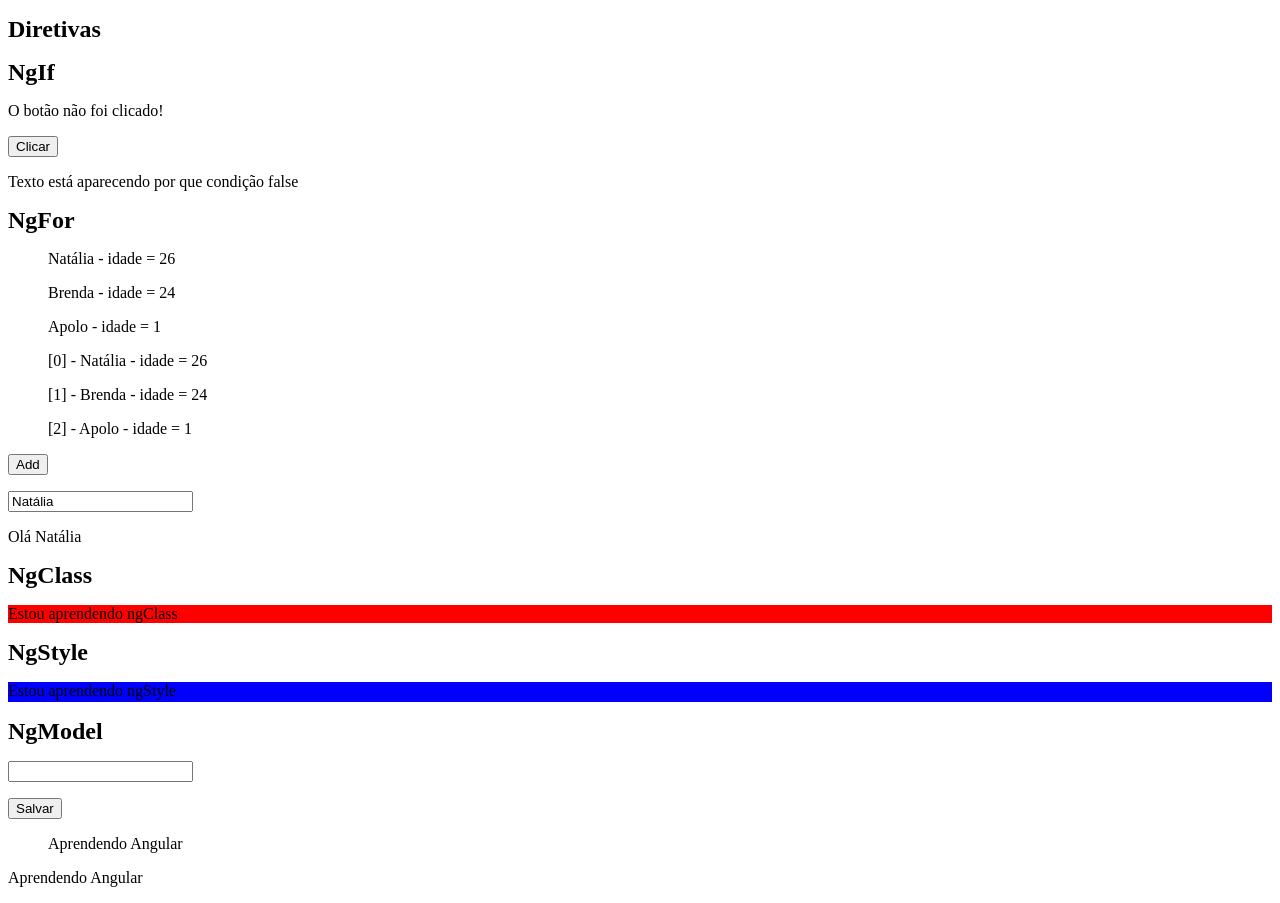
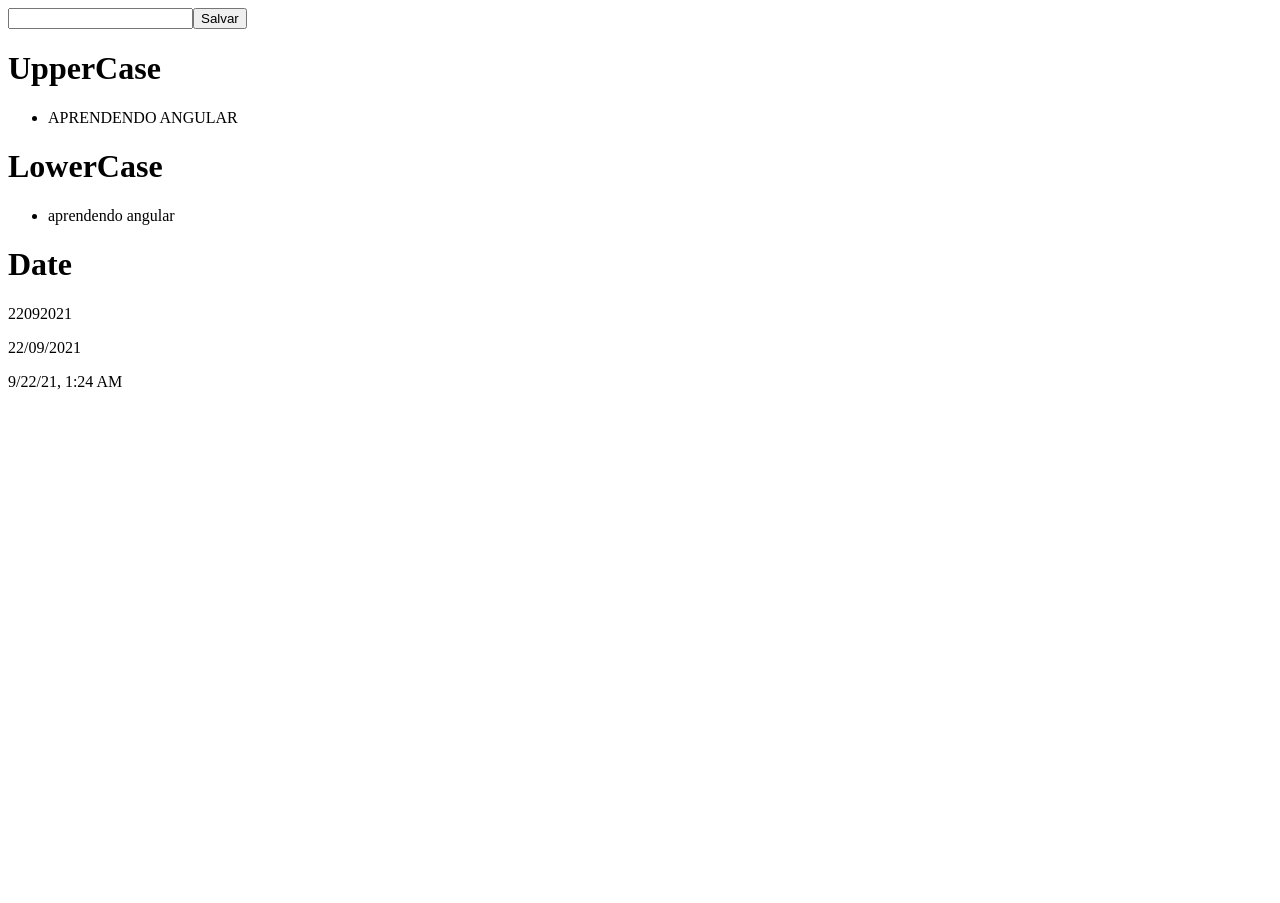
Before and after one commit to natalialuizads/angular, an Angular app: page / in a window 1280 px wide. After the commit the page ends 800 px from the top, so only its background shows below. Built offline with nearby package versions, Linux system fonts and the light colour scheme.

Commit message:
ng-template, ng-content e pipe

```diff
--- a/src/app/app.component.ts
+++ b/src/app/app.component.ts
@@ -2,8 +2,6 @@ import { Component } from '@angular/core';
 
 @Component({
   selector: 'app-root',
-  template: `
-   <app-directives></app-directives>
-  `
+  template: ` <app-pipes><app-pipes> </app-pipes></app-pipes> `,
 })
 export class AppComponent {}
--- a/src/app/app.module.ts
+++ b/src/app/app.module.ts
@@ -7,6 +7,7 @@ import { LifecycleComponent } from './lifecycle/lifecycle.component';
 import { DataBindingComponent } from './data-binding/data-binding.component';
 import { FormsModule } from '@angular/forms';
 import { DirectivesComponent } from './directives/directives.component';
+import { PipesComponent } from './pipes/pipes.component';
 
 @NgModule({
   declarations: [
@@ -15,6 +16,7 @@ import { DirectivesComponent } from './directives/directives.component';
     LifecycleComponent,
     DataBindingComponent,
     DirectivesComponent,
+    PipesComponent,
   ],
   imports: [
     BrowserModule,
--- a/src/app/directives/directives.component.html
+++ b/src/app/directives/directives.component.html
@@ -10,6 +10,7 @@ As diretivas são separadas de algumas formas, como:
 
 <!--
   Diretivas de estruturais
+
   Eles moldam ou remodelam a estrutura do DOM, adicionando, removendo e manipulando os
   elementos do host aos quais estão anexados.
 -->
@@ -88,9 +89,15 @@ As diretivas são separadas de algumas formas, como:
   <li *ngFor="let item of listaTarefa">{{item.tarefa}}</li>
 </ul>
 
-<!-- NgTemplate - Cria um atributo no HTML limpo, não é uma div.
-     Faz verificação com ngIF antes do DOM ser carregado
+<!--
+     NgTemplate - Cria um atributo no HTML limpo, não é uma div.
+     Faz verificação com ngIF antes do DOM ser carregado.
+     Angular define um modelo que não é renderizado por padrão.
 -->
 <ng-template [ngIf]="true" ngFor let-item [ngForOf]="listaTarefa">
   <p>{{item.tarefa}}</p>
 </ng-template>
+
+<!-- NgContent  -->
+<ng-content select="hr"></ng-content>
+<ng-content select="h1"></ng-content>
--- /dev/null
+++ b/src/app/pipes/pipes.component.html
@@ -0,0 +1,17 @@
+<input [(ngModel)]="tarefa" />
+<button (click)="salvar()">Salvar</button>
+
+<h1>UpperCase</h1>
+<ul>
+  <li *ngFor="let item of listaTarefa">{{item.tarefa | uppercase}}</li>
+</ul>
+
+<h1>LowerCase</h1>
+<ul>
+  <li *ngFor="let item of listaTarefa">{{item.tarefa | lowercase}}</li>
+</ul>
+
+<h1>Date</h1>
+<p>{{ data | date: 'ddMMyyyy' }}</p>
+<p>{{ data | date: 'dd/MM/yyyy' }}</p>
+<p>{{ data | date: 'short' }}</p>
--- /dev/null
+++ b/src/app/pipes/pipes.component.ts
@@ -0,0 +1,23 @@
+import { Component, OnInit } from '@angular/core';
+
+@Component({
+  selector: 'app-pipes',
+  templateUrl: './pipes.component.html',
+  styleUrls: ['./pipes.component.scss']
+})
+export class PipesComponent implements OnInit {
+  public listaTarefa: Array<{ tarefa: string }> = [{ tarefa: 'Aprendendo Angular'}];
+
+  public tarefa: string = '';
+
+  public data: Date = new Date();
+
+  constructor() {}
+  ngOnInit(): void {}
+
+  public salvar(){
+    this.listaTarefa.push({ tarefa: this.tarefa });
+    this.tarefa = '';
+  }
+
+}
```
Also changed, not shown: src/app/pipes/pipes.component.scss (added), 1 other file (tests, documents, lock files or other folders).
